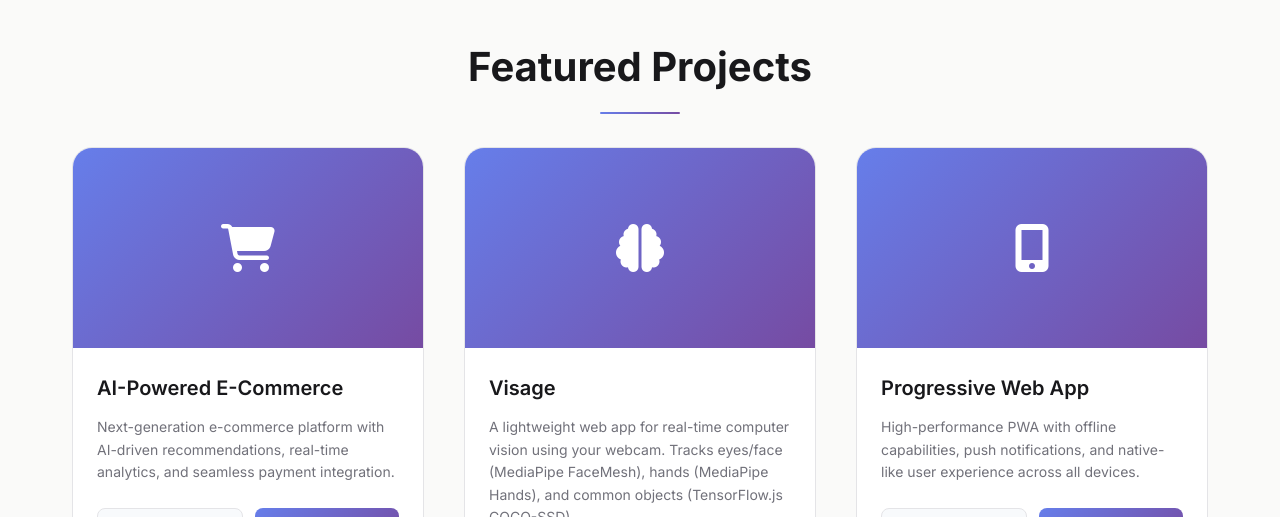
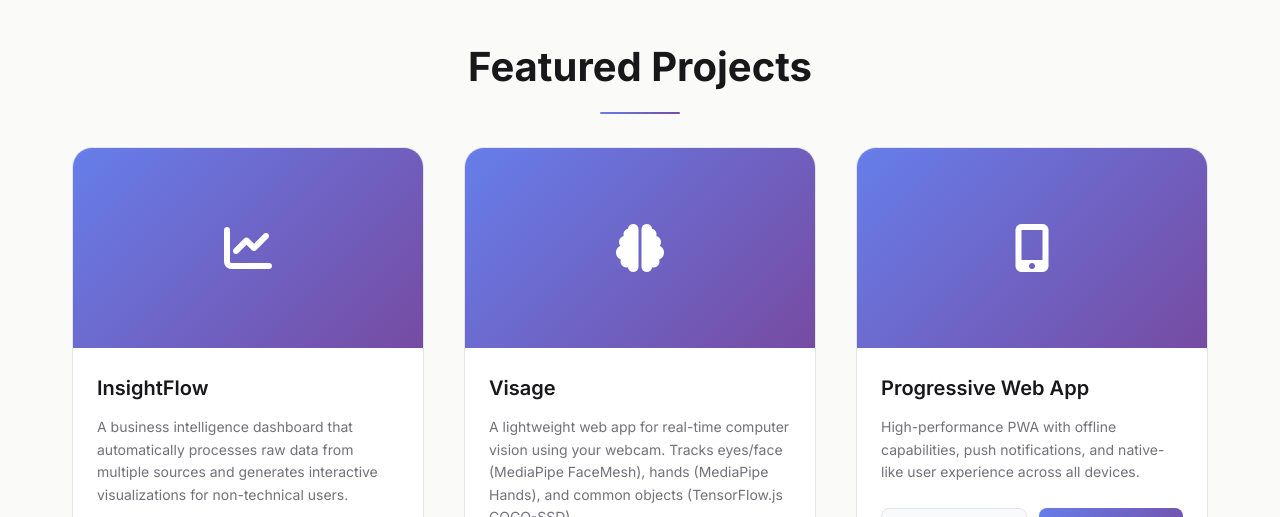
Before and after one commit to AshutoshPadal/ashutoshpadal, a plain HTML site: page index.html in a window 1280 px wide. Shown: the part 2906-3423 px from the top of the page. Drawn offline with Linux system fonts and the light colour scheme.

Commit message:
Update index.html

```diff
--- a/index.html
+++ b/index.html
@@ -1584,11 +1584,11 @@
             <div class="projects-grid">
                 <div class="project-card">
                     <div class="project-image">
-                        <i class="fas fa-shopping-cart"></i>
+                        <i class="fas fa-chart-line"></i>
                     </div>
                     <div class="project-content">
-                        <h3 class="project-title editable-text">AI-Powered E-Commerce</h3>
-                        <p class="project-desc editable-text">Next-generation e-commerce platform with AI-driven recommendations, real-time analytics, and seamless payment integration.</p>
+                        <h3 class="project-title editable-text">InsightFlow</h3>
+                        <p class="project-desc editable-text">A business intelligence dashboard that automatically processes raw data from multiple sources and generates interactive visualizations for non-technical users.</p>
                         <div class="project-links">
                             <a href="#"><i class="fab fa-github"></i> Source Code</a>
                             <a href="#"><i class="fas fa-external-link-alt"></i> Live Demo</a>
```
